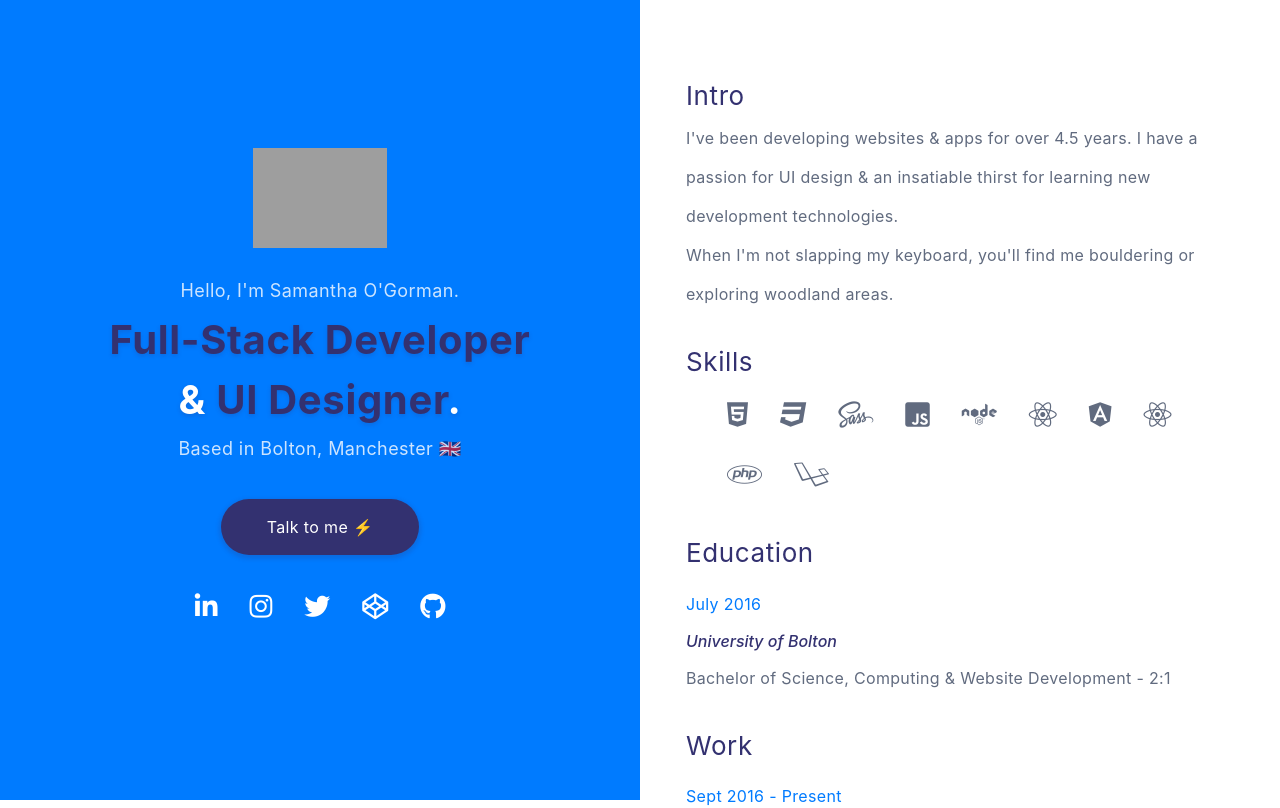
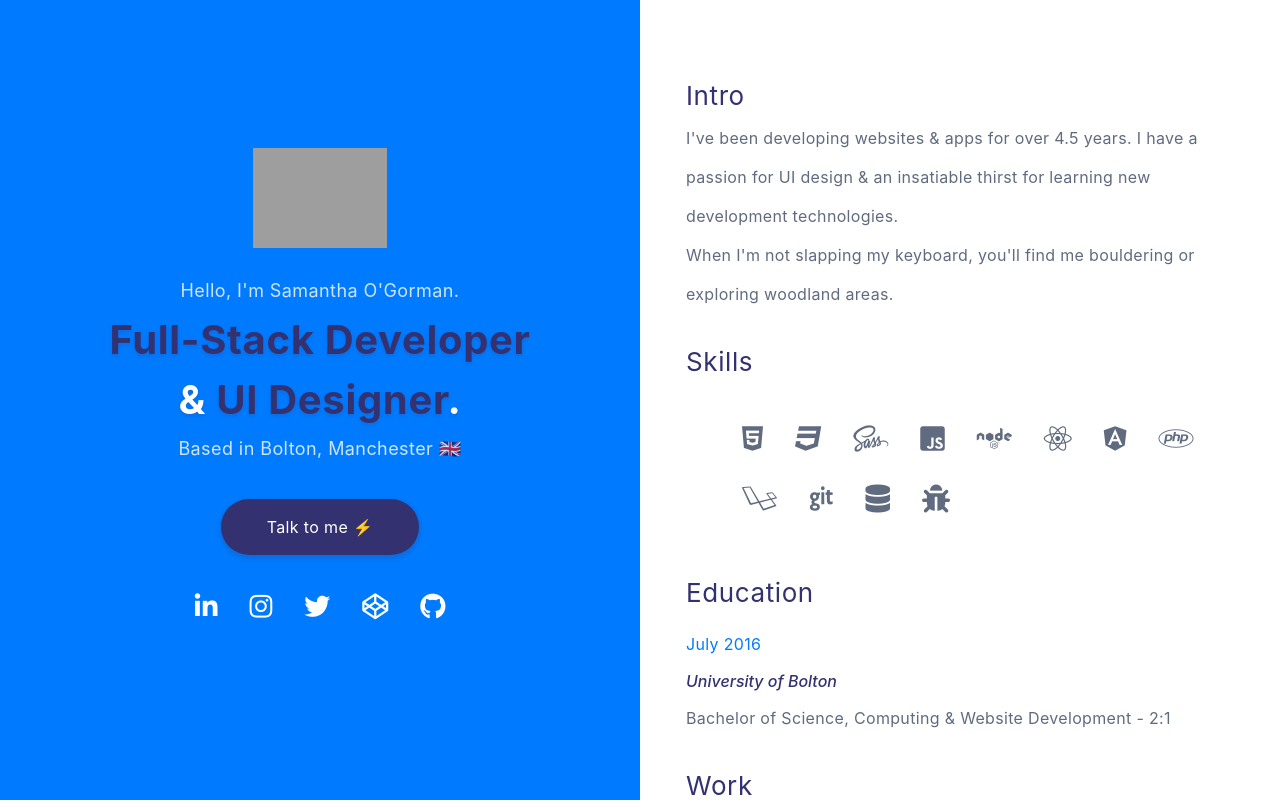
Before and after one commit to samogorm/personal-website, an Angular app: page / in a window 1280 px wide. Shown: the top 808 px of the page. Built offline with nearby package versions, Linux system fonts and the light colour scheme; grey boxes are pictures that could not be loaded.

Commit message:
## Social Icons
* separated social icons into component and pulled static data from component

```diff
--- a/src/app/app.component.css
+++ b/src/app/app.component.css
@@ -59,25 +59,6 @@ body {
     opacity: 1 !important;
 }
 
-/*~~~~ Social Icons ~~~~*/
-#social-icons {
-    margin-top: 2rem;
-}
-
-#social-icons li {
-    display: inline-flex;
-    margin: 0 1rem;
-}
-
-#social-icons li a {
-    font-size: 26px;
-    color: #FFFFFF;
-}
-
-#social-icons li a:hover {
-    color: #333170;
-}
-
 /*~~~~~~~~~~~~~~~~~~~
  * Right Side
  * ~~~~~~~~~~~~~~~~~~*/
@@ -100,22 +81,6 @@ body {
     color: #616B7F;
     letter-spacing: 0.33px;
     line-height: 39px;
-}
-
-#skill-icons {
-    margin: 2rem 0;
-    margin-bottom: 3rem !important;
-}
-
-#skill-icons li {
-    display: inline-flex;
-    margin: 1rem 1rem;
-    font-size: 28px;
-    color: #616B7F;
-}
-
-#skill-icons li i:hover {
-    color: #007BFF;
 }
 
 #right-side h5 {
--- a/src/app/app.component.html
+++ b/src/app/app.component.html
@@ -11,13 +11,7 @@
           <h5>Based in Bolton, Manchester <span class="emoji-con">🇬🇧</span></h5>
           <app-button url="mailto:sam@buoy.digital" label="Talk to me ⚡️"></app-button>
         </div>
-        <ul id="social-icons" class="col-12">
-          <li data-balloon="Linked In" data-balloon-pos="down"><a href="https://www.linkedin.com/in/samantha-o-gorman-8b955284/"><i class="fab fa-linkedin-in"></i></a></li>
-          <li data-balloon="Instagram" data-balloon-pos="down"><a href="https://www.instagram.com/sam.ogorm"><i class="fab fa-instagram"></i></a></li>
-          <li data-balloon="Twitter" data-balloon-pos="down"><a href="https://www.twitter.com/samogorm"><i class="fab fa-twitter"></i></a></li>
-          <li data-balloon="Code Pen" data-balloon-pos="down"><a href="https://codepen.io/SAM-O10/"><i class="fab fa-codepen"></i></a></li>
-          <li data-balloon="Github" data-balloon-pos="down"><a href="https://github.com/samogorm"><i class="fab fa-github"></i></a></li>
-        </ul>
+        <app-social-icons></app-social-icons>
       </div>
     </div>
     <div id="right-side" class="col-xl-6 col-lg-6 col-md-6 col-sm-12 col-xs-12">
--- a/src/app/app.module.ts
+++ b/src/app/app.module.ts
@@ -5,13 +5,15 @@ import { NgModule } from '@angular/core';
 import { AppComponent } from './app.component';
 import { ButtonComponent } from './components/button/button.component';
 import { SkillListComponent } from './components/skill-list/skill-list.component';
+import { SocialIconsComponent } from './components/social-icons/social-icons.component';
 
 
 @NgModule({
   declarations: [
     AppComponent,
     ButtonComponent,
-    SkillListComponent
+    SkillListComponent,
+    SocialIconsComponent
   ],
   imports: [
     BrowserModule
--- a/src/app/components/skill-list/skill-list.component.css
+++ b/src/app/components/skill-list/skill-list.component.css
@@ -1,3 +1,8 @@
+#skill-icons {
+    margin: 2rem 0;
+    margin-bottom: 3rem !important;
+}
+
 #skill-icons li {
     display: inline-flex;
     margin: 1rem 1rem;
--- a/src/app/components/skill-list/skill-list.component.html
+++ b/src/app/components/skill-list/skill-list.component.html
@@ -1,3 +1,3 @@
 <ul id="skill-icons" class="row">
-  <li *ngFor="let skill of skills" attr.data-balloon="{{skill.title}}" data-balloon-pos="up"><i class="fab {{skill.icon}}"></i></li>
+  <li *ngFor="let skill of skills" attr.data-balloon="{{skill.title}}" data-balloon-pos="up"><i class="{{skill.icon}}"></i></li>
 </ul>
--- a/src/app/components/skill-list/skill-list.component.ts
+++ b/src/app/components/skill-list/skill-list.component.ts
@@ -10,43 +10,51 @@ export class SkillListComponent  {
   skills = [
     {
       title: 'HTML',
-      icon: 'fa-html5'
+      icon: 'fab fa-html5'
     },
     {
       title: 'CSS',
-      icon: 'fa-css3'
+      icon: 'fab fa-css3'
     },
     {
       title: 'Sass',
-      icon: 'fa-sass'
+      icon: 'fab fa-sass'
     },
     {
       title: 'JavaScript',
-      icon: 'fa-js-square'
+      icon: 'fab fa-js-square'
     },
     {
       title: 'Node JS',
-      icon: 'fa-node'
+      icon: 'fab fa-node'
     },
     {
       title: 'React + React Native',
-      icon: 'fa-react'
+      icon: 'fab fa-react'
     },
     {
       title: 'Angular 2+',
-      icon: 'fa-angular'
-    },
-    {
-      title: 'React + React Native',
-      icon: 'fa-react'
+      icon: 'fab fa-angular'
     },
     {
       title: 'PHP',
-      icon: 'fa-php'
+      icon: 'fab fa-php'
     },
     {
       title: 'Laravel',
-      icon: 'fa-laravel'
+      icon: 'fab fa-laravel'
+    },
+    {
+      title: 'Git',
+      icon: 'fab fa-git'
+    },
+    {
+      title: 'MySql',
+      icon: 'fas fa-database'
+    },
+    {
+      title: 'Unit Testing',
+      icon: 'fas fa-bug'
     }
   ];
 
--- /dev/null
+++ b/src/app/components/social-icons/social-icons.component.css
@@ -0,0 +1,17 @@
+#social-icons {
+    margin-top: 2rem;
+}
+
+#social-icons li {
+    display: inline-flex;
+    margin: 0 1rem;
+}
+
+#social-icons li a {
+    font-size: 26px;
+    color: #FFFFFF;
+}
+
+#social-icons li a:hover {
+    color: #333170;
+}
--- /dev/null
+++ b/src/app/components/social-icons/social-icons.component.html
@@ -0,0 +1,3 @@
+<ul id="social-icons" class="col-12">
+  <li *ngFor="let social of socialMedia" attr.data-balloon="{{social.title}}" data-balloon-pos="down"><a href="{{social.url}}"><i class="{{social.icon}}"></i></a></li>
+</ul>
--- /dev/null
+++ b/src/app/components/social-icons/social-icons.component.ts
@@ -0,0 +1,38 @@
+import { Component } from '@angular/core';
+
+@Component({
+  selector: 'app-social-icons',
+  templateUrl: './social-icons.component.html',
+  styleUrls: ['./social-icons.component.css']
+})
+export class SocialIconsComponent {
+  socialMedia = [
+    {
+      title: 'LinkedIn',
+      url: 'https://www.linkedin.com/in/samantha-o-gorman-8b955284/',
+      icon: 'fab fa-linkedin-in'
+    },
+    {
+      title: 'Instagram',
+      url: 'https://www.instagram.com/sam.ogorm',
+      icon: 'fab fa-instagram'
+    },
+    {
+      title: 'Twitter',
+      url: 'https://www.twitter.com/samogorm',
+      icon: 'fab fa-twitter'
+    },
+    {
+      title: 'CodePen',
+      url: 'https://codepen.io/SAM-O10/',
+      icon: 'fab fa-codepen'
+    },
+    {
+      title: 'GitHub',
+      url: 'https://github.com/samogorm',
+      icon: 'fab fa-github'
+    }
+  ]
+  constructor() { }
+
+}
```
Also changed, not shown: 1 other file (tests, documents, lock files or other folders).
